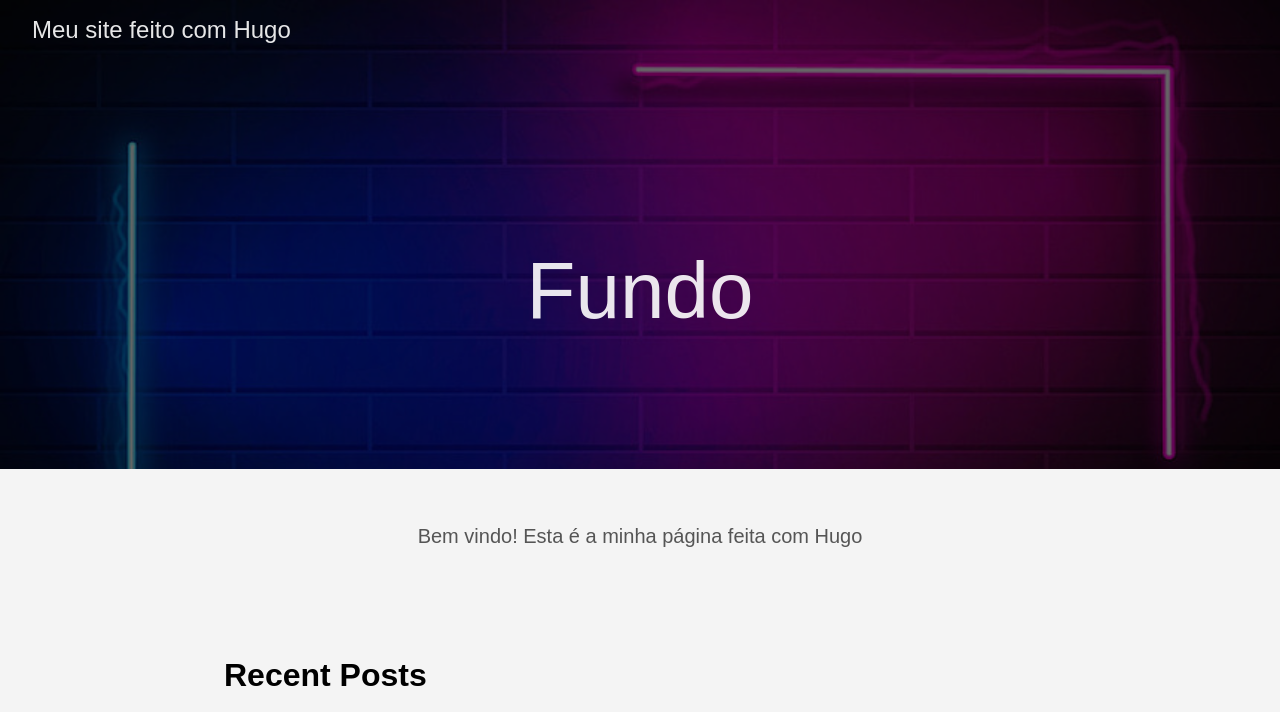
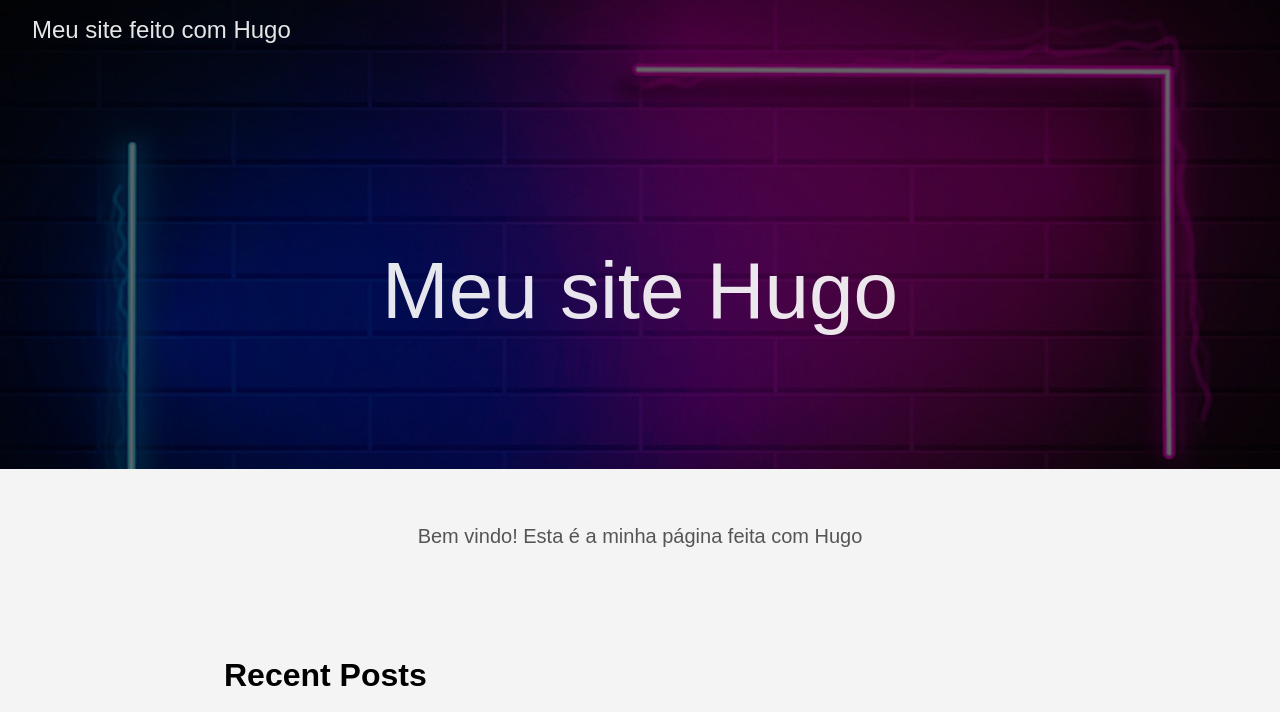
Before and after one commit to duartetamires13/testesitehugo, a plain HTML site: page index.html in a window 1280 px wide. Shown: the top 712 px of the page. Drawn offline with Linux system fonts and the light colour scheme.

Commit message:
Add files via upload

```diff
--- a/index.html
+++ b/index.html
@@ -4,7 +4,7 @@
     <meta charset="utf-8">
     <meta http-equiv="X-UA-Compatible" content="IE=edge,chrome=1">
 
-    <title>Fundo | Meu site feito com Hugo</title>
+    <title>Meu site Hugo | Meu site feito com Hugo</title>
     <meta name="viewport" content="width=device-width,minimum-scale=1">
     <meta name="description" content="">
     <meta name="generator" content="Hugo 0.135.0">
@@ -41,18 +41,18 @@
 
     <meta property="og:url" content="https://duartetamires13.github.io/testesitehugo/">
   <meta property="og:site_name" content="Meu site feito com Hugo">
-  <meta property="og:title" content="Fundo">
+  <meta property="og:title" content="Meu site Hugo">
   <meta property="og:description" content="Bem vindo! Esta é a minha página feita com Hugo">
   <meta property="og:locale" content="pt_br">
   <meta property="og:type" content="website">
 
-  <meta itemprop="name" content="Fundo">
+  <meta itemprop="name" content="Meu site Hugo">
   <meta itemprop="description" content="Bem vindo! Esta é a minha página feita com Hugo">
   <meta itemprop="datePublished" content="2024-10-11T14:42:31-03:00">
   <meta itemprop="dateModified" content="2024-10-11T14:42:31-03:00">
   <meta itemprop="wordCount" content="10">
   <meta name="twitter:card" content="summary">
-  <meta name="twitter:title" content="Fundo">
+  <meta name="twitter:title" content="Meu site Hugo">
   <meta name="twitter:description" content="Bem vindo! Esta é a minha página feita com Hugo">
 
 
@@ -87,7 +87,7 @@
 
       <div class="tc-l pv4 pv6-l ph3 ph4-ns">
         <h1 class="f2 f-subheadline-l fw2 white-90 mb0 lh-title">
-          Fundo
+          Meu site Hugo
         </h1>
 
       </div>
--- a/index.xml
+++ b/index.xml
@@ -1,9 +1,9 @@
 <?xml version="1.0" encoding="utf-8" standalone="yes"?>
 <rss version="2.0" xmlns:atom="http://www.w3.org/2005/Atom">
   <channel>
-    <title>Fundo on Meu site feito com Hugo</title>
+    <title>Meu site Hugo on Meu site feito com Hugo</title>
     <link>https://duartetamires13.github.io/testesitehugo/</link>
-    <description>Recent content in Fundo on Meu site feito com Hugo</description>
+    <description>Recent content in Meu site Hugo on Meu site feito com Hugo</description>
     <generator>Hugo</generator>
     <language>pt-br</language>
     <lastBuildDate>Fri, 11 Oct 2024 14:42:31 -0300</lastBuildDate>
```
